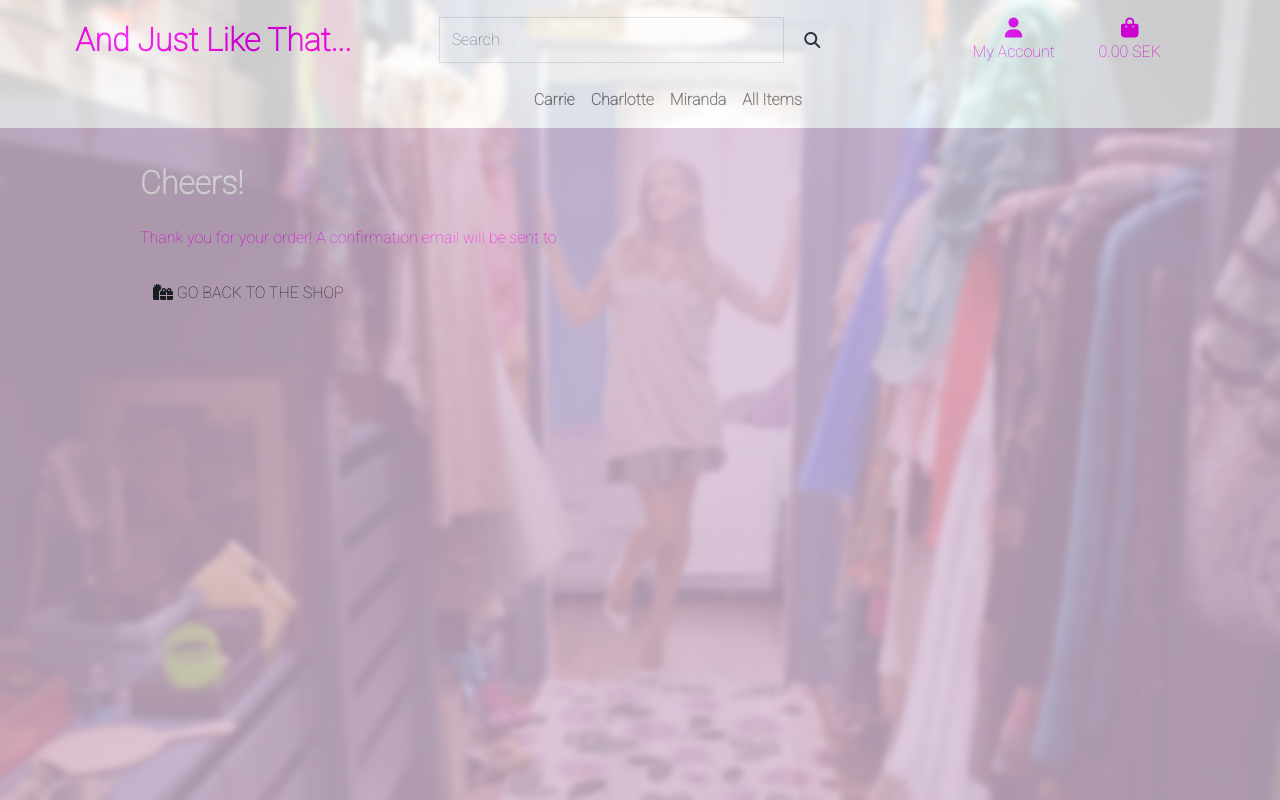
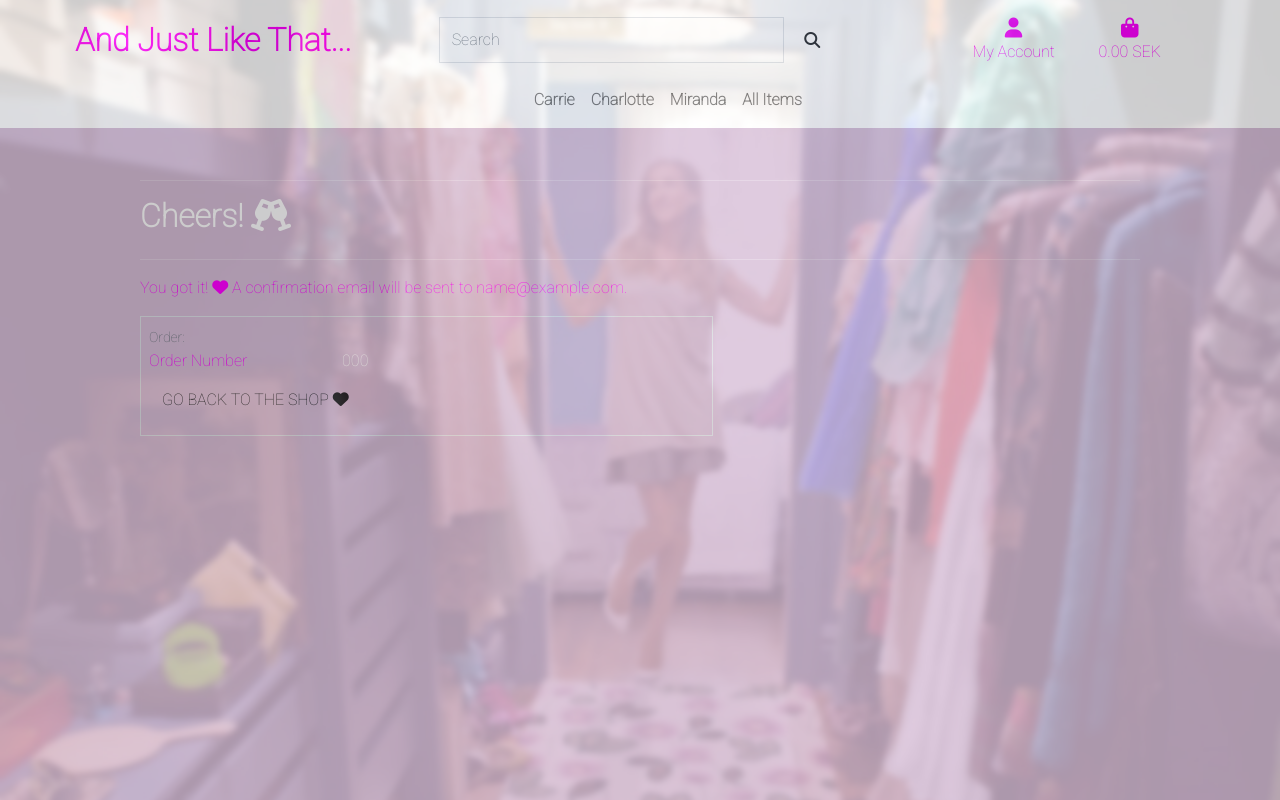
Before and after one commit to Code-Institute-Submissions/alex-1134-and_just_like_that-shop_MayResub, a Django app: page /pay/pay_done/000 in a window 1280 px wide. Run offline with Django 4.2, Linux system fonts and the light colour scheme; tables that the repository leaves empty hold one stand-in row (values such as "Sample post"); some libraries are stand-ins or nearby versions.

Commit message:
Change small details in payment section

```diff
--- a/pay/static/pay/css/pay.css
+++ b/pay/static/pay/css/pay.css
@@ -7,7 +7,7 @@
   padding: 10px 12px;
   border: 1px solid transparent;
   border-radius: 6px;
-  background-color: #fcf3fc;
+  /* background-color: #fcf3fc; */
   box-shadow: 0 1px 3px 0 #e6ebf1;
   -webkit-transition: box-shadow 150ms ease;
   transition: box-shadow 150ms ease;
--- a/pay/templates/pay/pay_done.html
+++ b/pay/templates/pay/pay_done.html
@@ -18,22 +18,38 @@
     <div class="container">
         <div class="row">
             <div class="col">
-                <h2 class="logo-font mb-4">Cheers!</h2>
-                <p class="text-fusia">Thank you for your order! A confirmation email will be sent to {{ order.mail }}</p>
+                <hr>
+                <h2 class="logo-font mb-4">Cheers! <i class="fas fa-glass-cheers"></i></h2>
+                <hr>
+                <p class="text-fusia">You got it! <i class="fa fa-heart"></i> A confirmation email will be sent to {{ order.email }}.</p>
             </div>
         </div>
 
         <div class="row">
-            <div class="col-12 col-lg-7"></div>
-        </div>
+            <div class="col-12 col-lg-7">
+                <div class="confirm p-2 border">
+                    <div class="row">
+                        <div class="col">
+                            <small class="text-muted">Order:</small>
+                        </div>
+                    </div>
+
+                    <div class="row">
+                        <div class="col-12 col-md-4">
+                            <p class="mb-0 text-fusia font-weight-bold">Order Number</p>
+                        </div>
+                        <div class="col-12 col-md-8 text-md-right">
+                            <p class="mb-0">{{ order.order_number }}</p>
+                        </div>
+                    </div>
+
+
         <div class="row">
-            <div class="col-12 col-lg-7 text-left">
-                <a href="{% url 'items' %}" class="btn btn-black rounded-0 my-2">
-					<span class="icon mr-2">
-						<i class="fas fa-gifts"></i>
-					</span>
-					<span class="text-uppercase">Go back to the shop</span>
+			<div class="col-12 col-lg-7 text-right">
+				<a href="{% url 'items' %}" class="btn btn-black rounded-0 my-2">
+					<span class="text-uppercase">Go back to the shop <i class="fa fa-heart"></i></span>
 				</a>
-            </div>
-        </div>
+			</div>
+		</div>
+    </div>
 {% endblock %}
```
